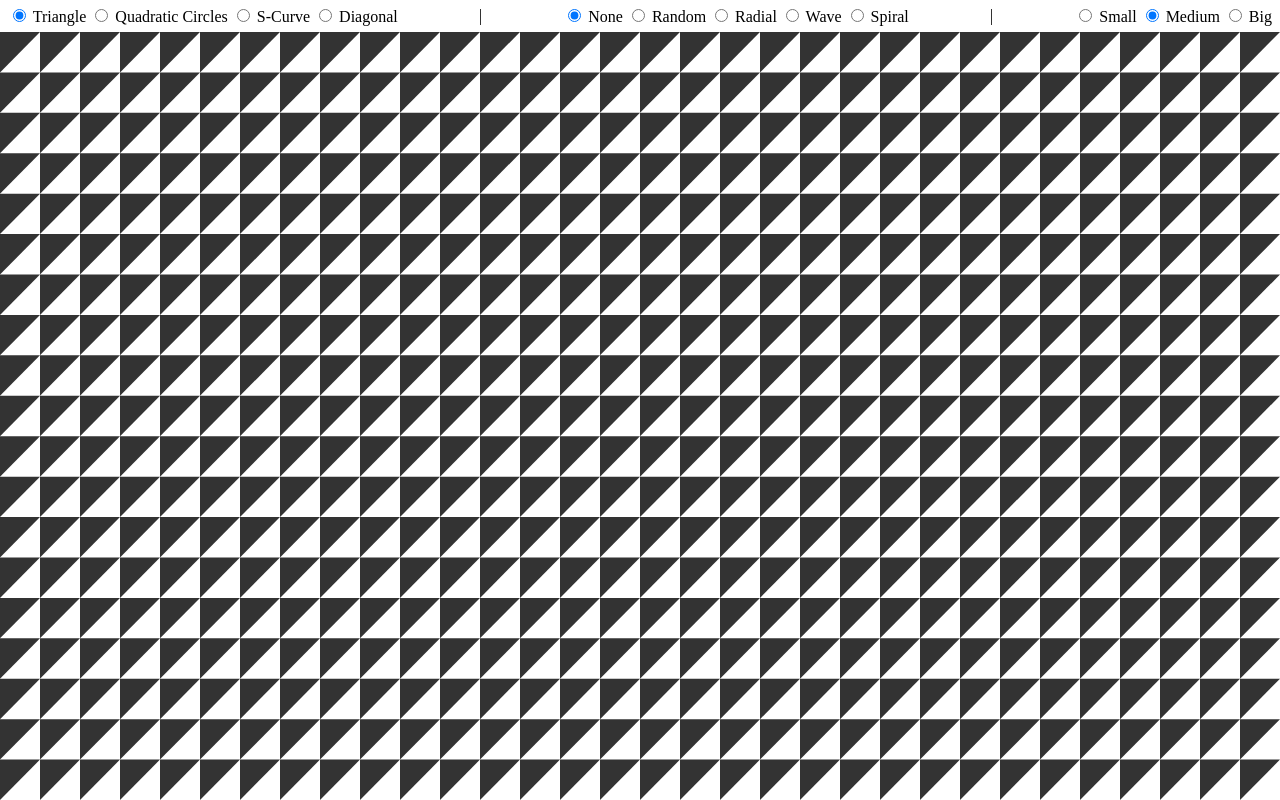
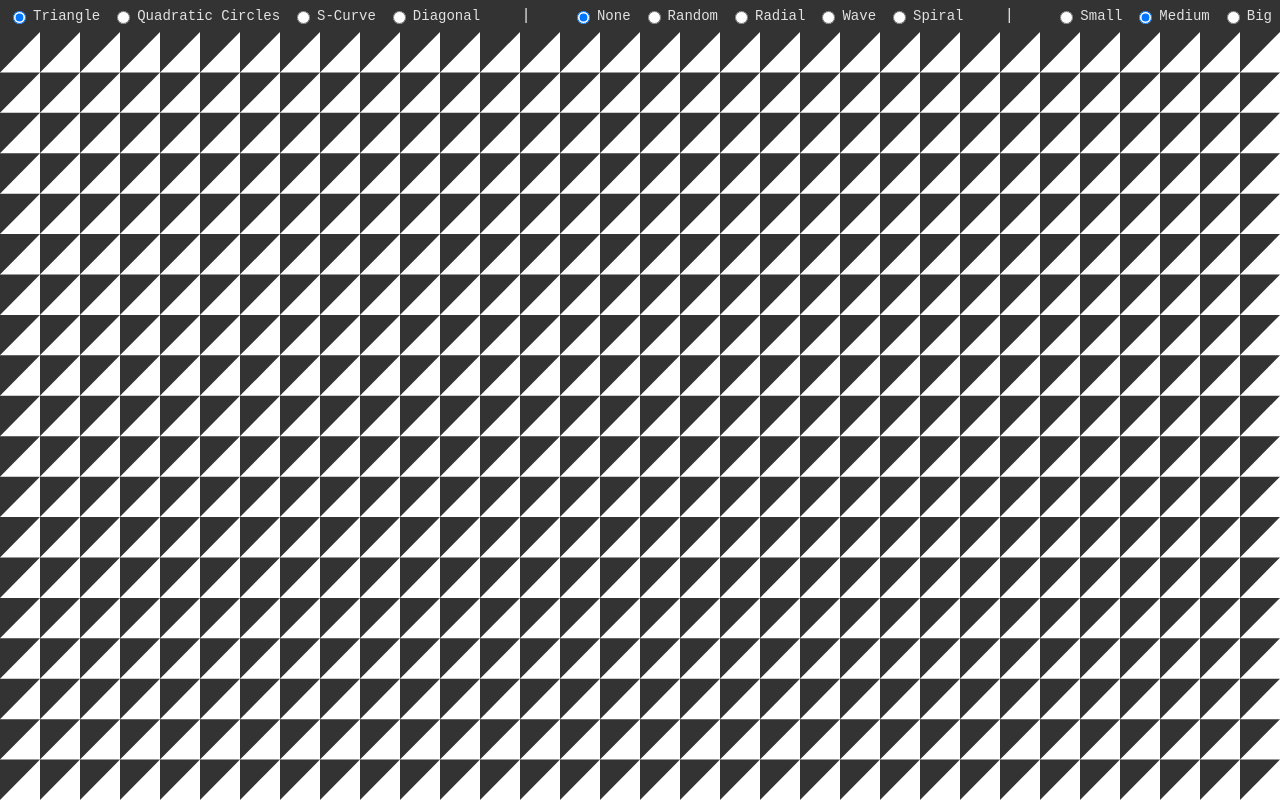
Before and after one commit to drznr/truchet-tiles-playground, a website built with Vite: page index.html in a window 1280 px wide. Built offline with nearby package versions, Linux system fonts and the light colour scheme.

Commit message:
header style improve

```diff
--- a/src/styles/main.css
+++ b/src/styles/main.css
@@ -12,15 +12,29 @@ html,
 body {
   margin: 0;
   height: 100%;
+  font-family: 'Courier New', Courier, monospace;
 }
 
 fieldset {
   border: none;
   margin: 0;
   padding: 0;
+}
+
+.tile-type-selector,
+.layout-algorythm-selector,
+.tile-size-selector {
   display: flex;
   align-items: center;
-  gap: 4px;
+  gap: 12px;
+
+  & > label {
+    display: flex;
+    align-items: center;
+    gap: 4px;
+    font-size: 0.875rem;
+    font-weight: 500;
+  }
 }
 
 .main-header {
@@ -30,6 +44,8 @@ fieldset {
   align-items: center;
   justify-content: space-between;
   gap: 16px;
+  background-color: #333;
+  color: #e2e2e2;
 }
 
 .chart-container {
```
